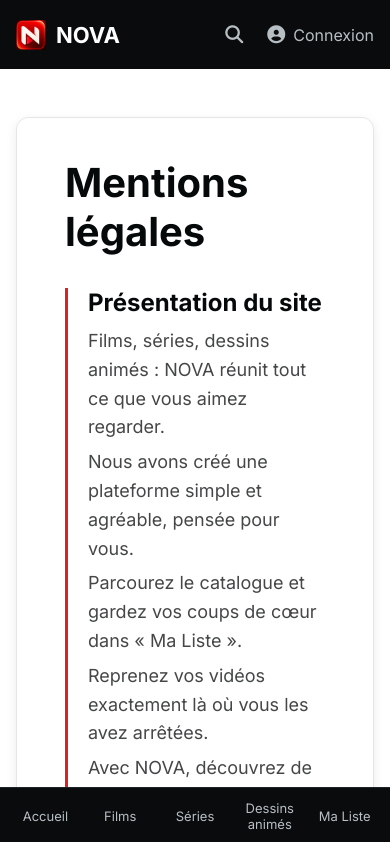
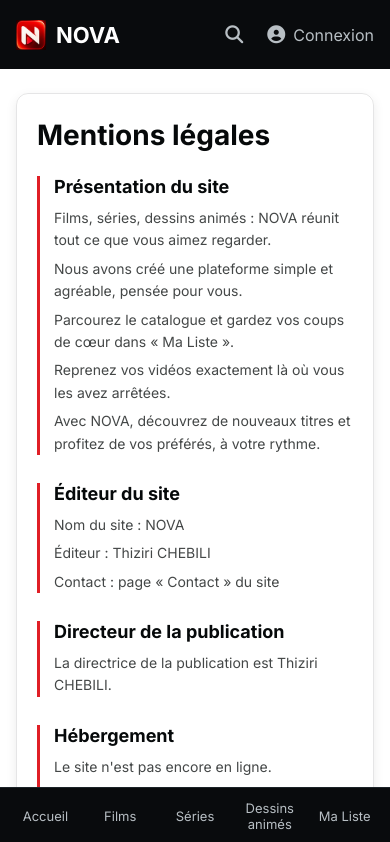
Before and after one commit to ThiziriCHEBILI/projetStage, a React (Vite) app in the folder frontend/: page /mentions-legales in a window 390 px wide. Shown: the top 842 px of the page. Built offline with nearby package versions, Linux system fonts and the light colour scheme; no server answers.

Commit message:
Add mobile styles for the legal notice page

```diff
--- a/frontend/src/Pages/LegalNotice/LegalNotice.scss
+++ b/frontend/src/Pages/LegalNotice/LegalNotice.scss
@@ -42,4 +42,29 @@
     line-height: 1.6;
     color: rgba($color-background, 0.75);
   }
+  @include mobile {
+    padding-top: 24px;
+
+    &__content {
+      padding: 24px 20px;
+    }
+
+    &__title {
+      margin-bottom: 24px;
+      font-size: 28px;
+    }
+
+    &__section {
+      margin-bottom: 28px;
+      padding-left: 14px;
+    }
+
+    &__heading {
+      font-size: 18px;
+    }
+
+    &__text {
+      font-size: 14px;
+    }
+  }
 }
```
